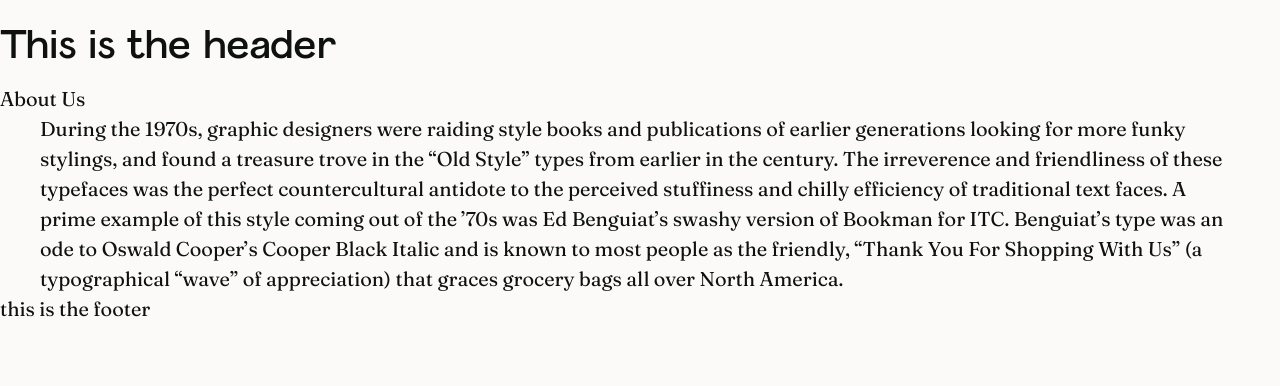
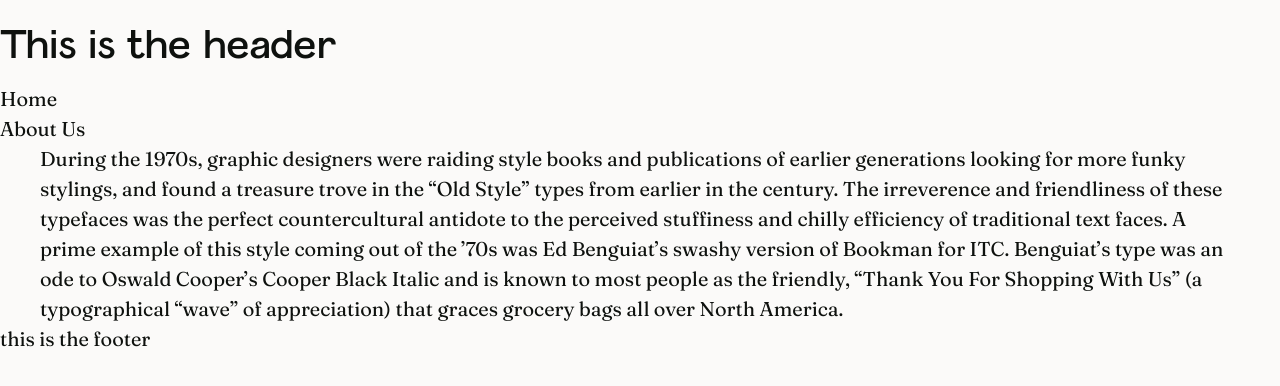
Before and after one commit to okotavio/personal-website-prod, a Next.js app: page / in a window 1280 px wide. Shown: the top 386 px of the page. Built offline with nearby package versions, Linux system fonts and the light colour scheme.

Commit message:
updated readme

```diff
--- a/components/header.js
+++ b/components/header.js
@@ -1,9 +1,11 @@
 import React from "react";
+import Link from "next/link";
 
 export default function Header({}) {
   return (
     <header>
       <h1>This is the header</h1>
+      <Link href="/">Home</Link>
     </header>
   );
 }
```
Also changed, not shown: public/logo.svg (added), 1 other file (tests, documents, lock files or other folders).
